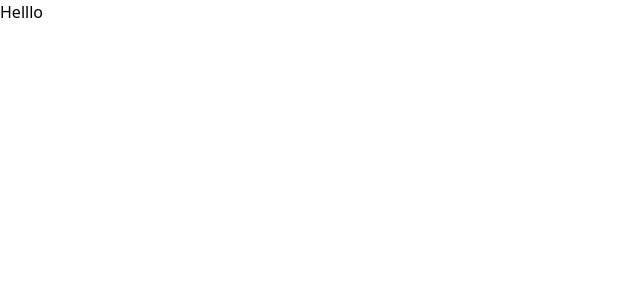
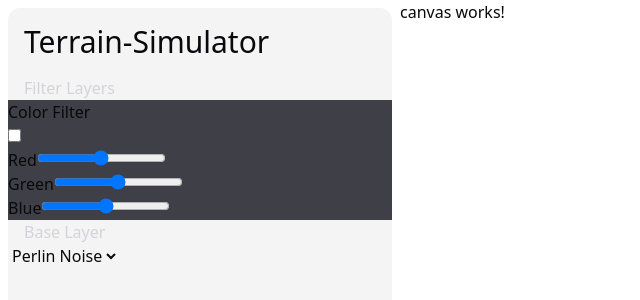
Before and after one commit to AlexRomberg/Terrain-Generation, an Angular app: page / in a window 1280 px wide. Shown: the top 300 px of the page, without its empty margins (0-640 px from the left). Built offline with nearby package versions, Linux system fonts and the light colour scheme.

Commit message:
added very basic UI

```diff
--- a/src/app/app.component.html
+++ b/src/app/app.component.html
@@ -1 +1,13 @@
-Helllo
+<div class="grid min-h-screen w-full grid-cols-[auto_1fr] dark:bg-zinc-950">
+  <div class="dark:bg-zinc-800 bg-zinc-100 w-96 overflow-y-auto m-2 rounded-xl">
+    <app-sidebar
+      [availableBaseLayers]="availableBaseLayers"
+      [selectedBaseLayers]="null"
+      [availableFilterLayers]="availableFilterLayers()"
+      [currentSeed]="0"
+    />
+  </div>
+  <div class="flex-1">
+    <app-canvas />
+  </div>
+</div>
--- a/src/app/app.component.ts
+++ b/src/app/app.component.ts
@@ -1,9 +1,24 @@
-import { Component } from '@angular/core';
+import { Component, signal } from '@angular/core';
+import { Sidebar } from "./components/sidebar/sidebar.component";
+import { Canvas } from "./components/canvas/canvas.component";
+import { BaseLayer } from './models/baseLayer';
+import { FilterLayer } from './models/filterLayer';
+import { PerlinNoise } from './models/baseLayers/perlinNoise';
+import { ColorFilter } from './models/filterLayers/colorFilter';
 
 @Component({
   selector: 'app-root',
   styles: [],
   templateUrl: './app.component.html',
+  imports: [Sidebar, Canvas],
 })
 export class App {
+  protected availableBaseLayers: BaseLayer[] = [
+    new PerlinNoise()
+  ];
+  protected selectedBaseLayers = signal<BaseLayer | null>(null);
+  protected availableFilterLayers = signal<{ layer: FilterLayer, enabled: boolean }[]>([
+    { layer: new ColorFilter(), enabled: false }
+  ]);
+  protected currentSeed = signal(Math.random());
 }
--- /dev/null
+++ b/src/app/components/parameter-card/parameter-card.component.html
@@ -0,0 +1,11 @@
+@for (parameter of layer().parameters; track $index) {
+  <div>
+    <label [for]="'param-' + layer().name + '-' + parameter.label">{{ parameter.label }}</label>
+    <input
+      [id]="'param-' + layer().name + '-' + parameter.label"
+      type="range"
+      [ngModel]="parameter.value"
+      (ngModelChange)="parameter.set($event)"
+    />
+  </div>
+}
--- /dev/null
+++ b/src/app/components/parameter-card/parameter-card.component.ts
@@ -0,0 +1,13 @@
+import { Component, input } from '@angular/core';
+import { FormsModule } from '@angular/forms';
+import { LayerProvider } from '../../models/layerProvider';
+
+@Component({
+  imports: [FormsModule],
+  selector: 'app-parameter-card',
+  styles: ``,
+  templateUrl: './parameter-card.component.html',
+})
+export class ParameterCard {
+  public layer = input.required<LayerProvider>();
+}
--- a/src/app/components/sidebar/sidebar.component.html
+++ b/src/app/components/sidebar/sidebar.component.html
@@ -1 +1,18 @@
-<p>sidebar works!</p>
+<h1 class="p-4 text-3xl">Terrain-Simulator</h1>
+<h2 class="px-4 text-zinc-300">Filter Layers</h2>
+@for (layer of availableFilterLayers(); track $index) {
+  <div class="bg-zinc-700">
+    <span>
+      <h3>{{ layer.layer.name }}</h3>
+      <input type="checkbox" [checked]="layer.enabled" />
+    </span>
+    <app-parameter-card [layer]="layer.layer" />
+  </div>
+}
+
+<h2 class="px-4 text-zinc-300">Base Layer</h2>
+<select id="baseLayer">
+  @for (layer of availableBaseLayers(); track $index) {
+    <option [value]="layer.name">{{ layer.name }}</option>
+  }
+</select>
--- a/src/app/components/sidebar/sidebar.component.ts
+++ b/src/app/components/sidebar/sidebar.component.ts
@@ -1,9 +1,22 @@
-import { Component } from '@angular/core';
+import { Component, input, output } from '@angular/core';
+import { ParameterCard } from '../parameter-card/parameter-card.component';
+import { FormsModule } from '@angular/forms';
+import { BaseLayer } from '../../models/baseLayer';
+import { FilterLayer } from '../../models/filterLayer';
 
 @Component({
-  imports: [],
+  imports: [ParameterCard],
   selector: 'app-sidebar',
   styles: ``,
   templateUrl: './sidebar.component.html',
 })
-export class Sidebar {}
+export class Sidebar {
+  public availableBaseLayers = input.required<BaseLayer[]>();
+  public selectedBaseLayers = input.required<BaseLayer | null>();
+  public availableFilterLayers = input.required<{ layer: FilterLayer, enabled: boolean }[]>();
+  public currentSeed = input.required<number>();
+
+  public onBaseLayerChange = output<(layer: BaseLayer) => void>();
+  public onFilterLayerChange = output<(layer: FilterLayer, enabled: boolean) => void>();
+  public onSeedChange = output<(seed: number) => void>();
+}
--- a/src/app/models/baseLayers/perlinNoise.ts
+++ b/src/app/models/baseLayers/perlinNoise.ts
@@ -3,17 +3,18 @@ import { LayerImage } from "../layerImage";
 import { LayerParameter } from "../layerParameter";
 
 export class PerlinNoise implements BaseLayer {
+  name = 'Perlin Noise';
+  parameters: LayerParameter[] = [
+    new LayerParameter('Frequency', 1.0),
+    new LayerParameter('Persistence', 1.0),
+    new LayerParameter('Octaves', 1.0),
+    new LayerParameter('Seed', 1.0)
+  ];
+
   renderLayers(seed: number): LayerImage[] {
     throw new Error('Method not implemented.');
   }
   renderResult(seed: number): LayerImage {
     throw new Error('Method not implemented.');
   }
-  name: string;
-  parameters: LayerParameter[];
-
-  constructor(name: string, parameters: LayerParameter[]) {
-    this.name = name;
-    this.parameters = parameters;
-  }
 }
--- a/src/app/models/filterLayers/colorFilter.ts
+++ b/src/app/models/filterLayers/colorFilter.ts
@@ -3,17 +3,18 @@ import { LayerImage } from "../layerImage";
 import { LayerParameter } from "../layerParameter";
 
 export class ColorFilter implements FilterLayer {
+  name = 'Color Filter';
+  parameters: LayerParameter[] = [
+    new LayerParameter('Red', 1.0),
+    new LayerParameter('Green', 1.0),
+    new LayerParameter('Blue', 1.0)
+  ];
+
+
   renderLayers(seed: number): LayerImage[] {
     throw new Error('Method not implemented.');
   }
   renderResult(seed: number): LayerImage {
     throw new Error('Method not implemented.');
   }
-  name: string;
-  parameters: LayerParameter[];
-
-  constructor(name: string, parameters: LayerParameter[]) {
-    this.name = name;
-    this.parameters = parameters;
-  }
 }
--- a/src/app/models/layerParameter.ts
+++ b/src/app/models/layerParameter.ts
@@ -1,8 +1,14 @@
-export interface LayerParameter {
-  label: string;
-  type: 'slider';
+export class LayerParameter {
+  private _value: number = 0;
+  constructor(public label: string, initialValue: number = 0) {
+    this._value = initialValue;
+  }
 
-  set(value: number): void;
-  value(): number;
+  set(value: number) {
+    this._value = value;
+  };
 
+  value(): number {
+    return this._value;
+  }
 }
--- a/src/styles.css
+++ b/src/styles.css
@@ -1,3 +1,7 @@
-/* You can add global styles to this file, and also import other style files */
+@import 'tailwindcss';
 
-@import 'tailwindcss';
+@layer base {
+  html {
+    @apply text-zinc-950 dark:text-zinc-50;
+  }
+}
```
